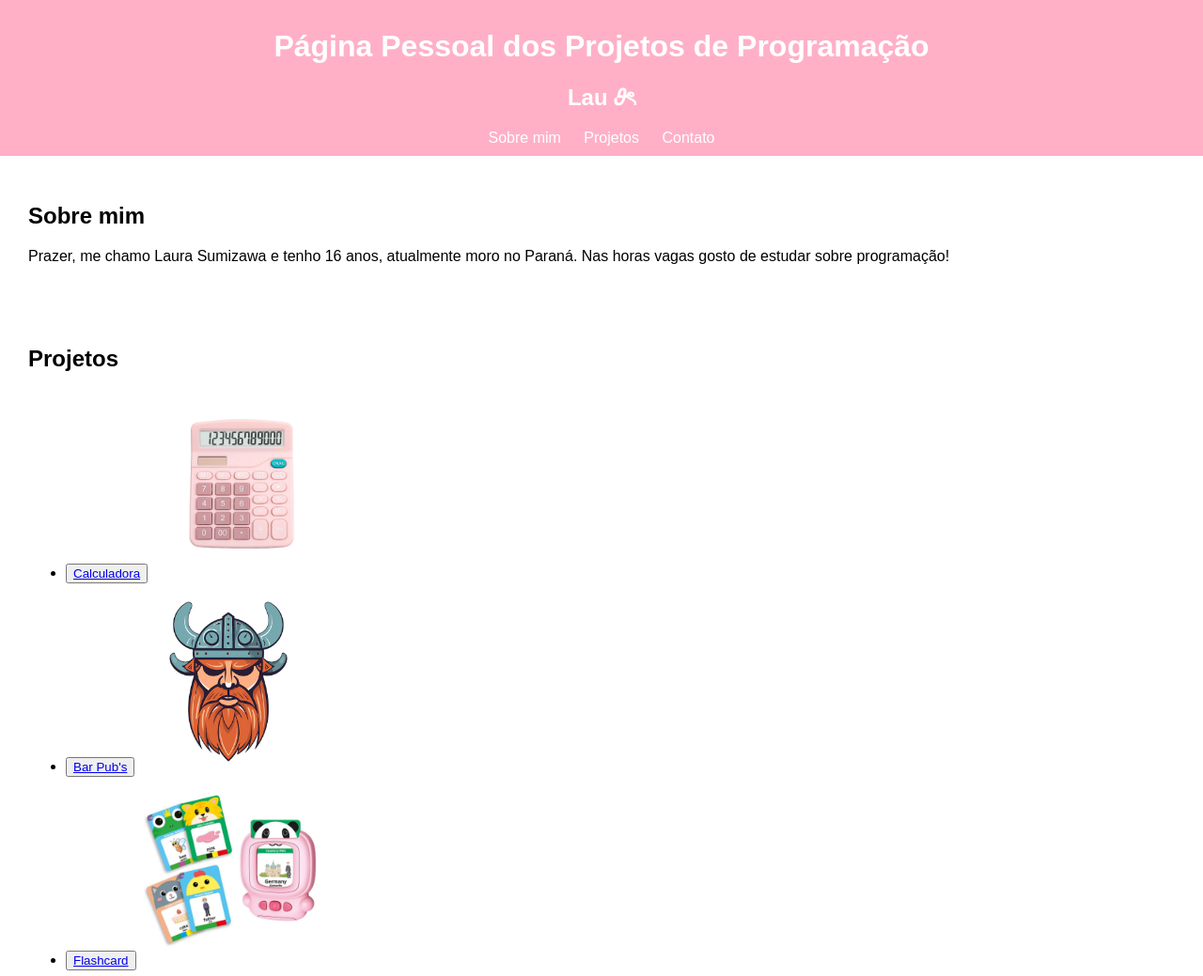
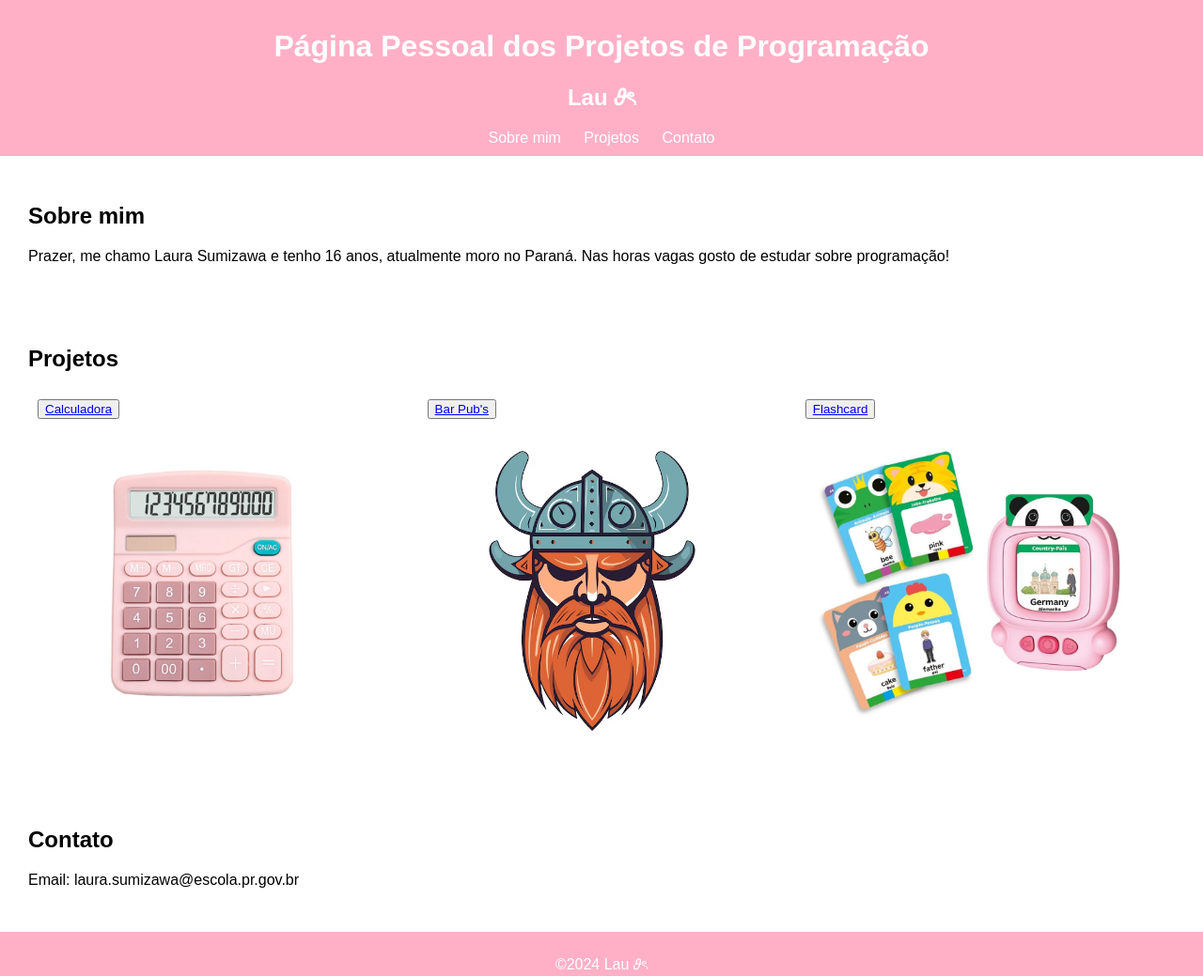
Before and after one commit to lsumizawaa/portlau, a plain HTML site: page index.html in a window 1280 px wide. Shown: the top 1039 px of the page at 94% size. Drawn offline with Linux system fonts and the light colour scheme.

Commit message:
Add files via upload

```diff
--- a/index.html
+++ b/index.html
@@ -26,9 +26,9 @@
         <h2>Projetos</h2>
         <div class="projetos">
             <ul>
-                <li><button><a href="https://github.com/lsumizawaa/calculadora">Calculadora</a></button><img src="87664e065845add1cea5918097eb0cd6-a7e202f712cae2cfc916940224861277-1024-1024.png"height="200px;" width="200px;"></li>
-                <li><button><a href="https://github.com/lsumizawaa/sitbar">Bar Pub's</a></button><img src="cabeca-viking-no-capacete-desenho-do-logotipo-do-guerreiro-viking-ilustracao-em-vetor_118339-5954 (1).avif"height="200px;" width="200px;"></li>
-                <li><button><a href="https://github.com/lsumizawaa/lua">Flashcard</a></button><img src="Brinquedo-Educativo-Apenda-Brincando-Ingles-224Palavras-Rosa-1-1.webp"height="200px;" width="200px;"></li>
+                <li><button><a href="https://github.com/lsumizawaa/calculadora">Calculadora</a></button><img src="87664e065845add1cea5918097eb0cd6-a7e202f712cae2cfc916940224861277-1024-1024.png"height="350px;" width="350px;"></li>
+                <li><button><a href="https://github.com/lsumizawaa/sitbar">Bar Pub's</a></button><img src="cabeca-viking-no-capacete-desenho-do-logotipo-do-guerreiro-viking-ilustracao-em-vetor_118339-5954 (1).avif"height="350px;" width="350px;"></li>
+                <li><button><a href="https://github.com/lsumizawaa/lua">Flashcard</a></button><img src="Brinquedo-Educativo-Apenda-Brincando-Ingles-224Palavras-Rosa-1-1.webp"height="350px;" width="350px;"></li>
             </ul>
         </div>
     </section>
--- a/styles.css
+++ b/styles.css
@@ -35,13 +35,13 @@ section{
     border-radius: 5px;
 }
 
-projetos{
+.projetos{
     display: flex;
     justify-content: center;
     flex-wrap: wrap;
 }
 
-projeto ul{
+.projetos ul{
     list-style-type: none;
     padding: 0;
     margin: 0;
@@ -49,7 +49,7 @@ projeto ul{
     justify-content: center;
 }
 
-projetos li{
+.projetos li{
     margin: 10px;
 }
 
```
